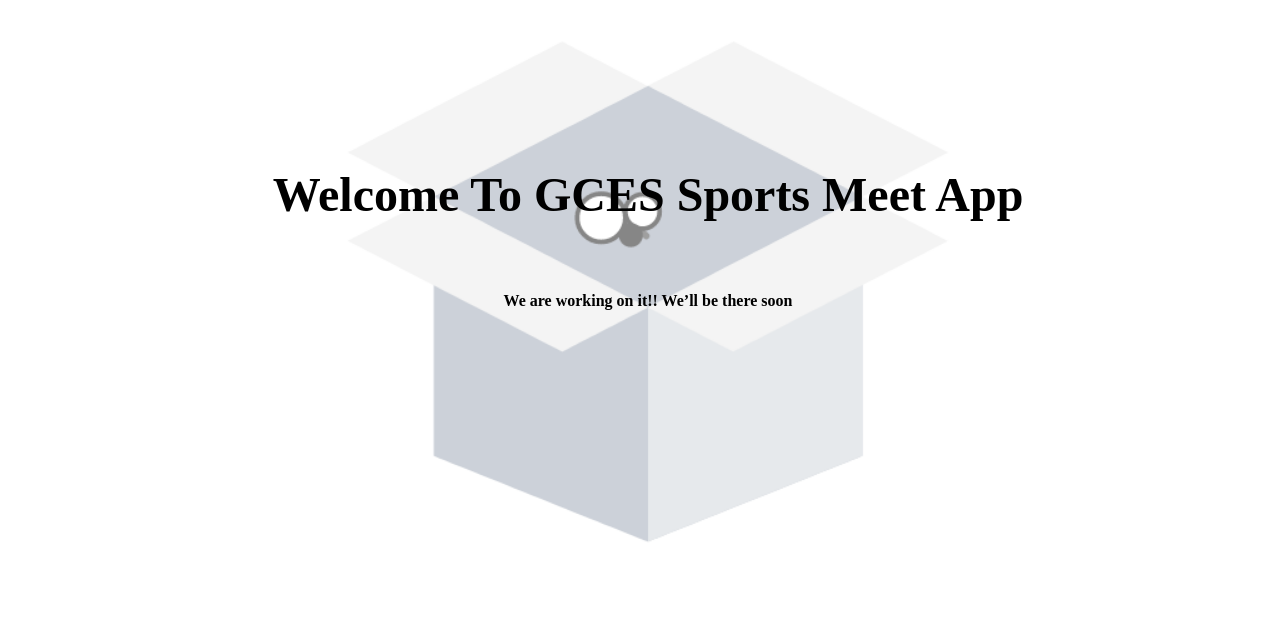
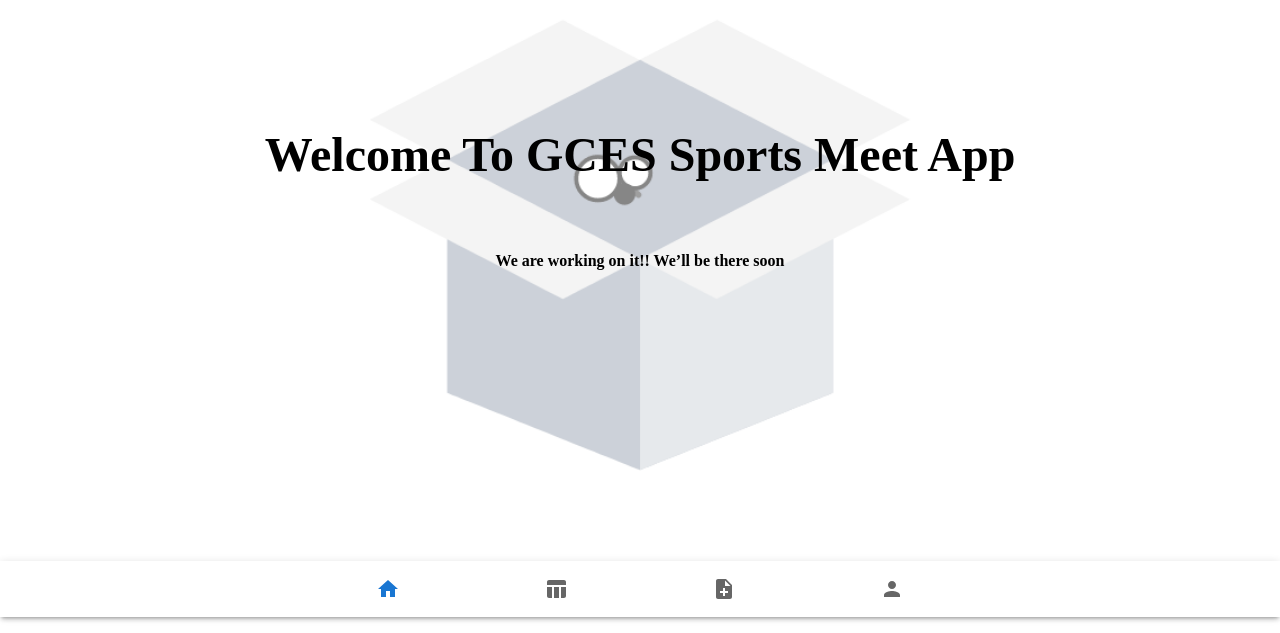
Before and after one commit to Minify-It-services/sports-meet-app, a React (Create React App) app: page / in a window 1280 px wide. Shown: the part 183-816 px from the top of the page. Built offline with nearby package versions, Linux system fonts and the light colour scheme.

Commit message:
adding navbar

```diff
--- /dev/null
+++ b/src/components/Navbar.jsx
@@ -0,0 +1,36 @@
+import * as React from 'react';
+import { useNavigate } from 'react-router-dom';
+
+import BottomNavigation from '@mui/material/BottomNavigation';
+import BottomNavigationAction from '@mui/material/BottomNavigationAction';
+import Paper from '@mui/material/Paper';
+
+// icons
+import HomeIcon from '@mui/icons-material/Home';
+import TableChartIcon from '@mui/icons-material/TableChart';
+import NoteAddIcon from '@mui/icons-material/NoteAdd';
+import PersonIcon from '@mui/icons-material/Person';
+
+export const Navbar = () => {
+
+    const navigate = useNavigate();
+
+    const [value, setValue] = React.useState('home');
+
+    const handleChange = (event, newValue) => {
+        setValue(newValue);
+    };
+
+    return (
+        <Paper sx={{ position: 'fixed', bottom: 0, left: 0, right: 0 }} elevation={3}>
+            <BottomNavigation sx={{ width:'100%' }} value={value} onChange={handleChange}>
+                <BottomNavigationAction value="home" icon={<HomeIcon />}/>
+                <BottomNavigationAction value="fixtures" icon={<TableChartIcon />}/>
+                <BottomNavigationAction value="register" icon={<NoteAddIcon />}/>
+                <BottomNavigationAction value="login" icon={<PersonIcon />} onClick={() => {navigate('/login')}} />
+            </BottomNavigation>
+        </Paper>
+    );
+}
+
+export default Navbar
--- a/src/pages/Home.jsx
+++ b/src/pages/Home.jsx
@@ -1,12 +1,16 @@
 import React from 'react';
+
+// components
+import Navbar from '../components/Navbar';
 
 const Home = () => {
     return (
+        <>
             <div className="homeBackground"
                 style={{
                 backgroundImage: "url(/images/home-bg.gif)",
-            height:"100vh",
-            width:"100vw",
+                height:"90vh",
+                width:"100%",
                 backgroundPosition:"center",
                 backgroundRepeat:"no-repeat",
                 backgroundSize:"contain",
@@ -14,8 +18,7 @@ const Home = () => {
                 flexDirection:"column",
                 alignItems:"center",
                 justifyContent:"center",
-                }}
-            >
+                }}>
                     <div className="bgText"
                         style={{
                         display:"flex",
@@ -23,12 +26,13 @@ const Home = () => {
                         alignItems:"center",
                         justifyContent:"center",
                         textAlign:"center",
-                }}
-            >
+                        }}>
                         <h3 style={{fontSize:"3rem"}}>Welcome To GCES Sports Meet App </h3>
                         <h4>We are working on it!! We’ll be there soon</h4>
                     </div>
             </div>
+            <Navbar></Navbar>
+        </>
     )
 }
 
--- a/src/pages/PhoneRegister.jsx
+++ b/src/pages/PhoneRegister.jsx
@@ -1,11 +1,11 @@
 import * as React from 'react'
+import {Link} from 'react-router-dom';
 import TextField from '@mui/material/TextField';
 import Box  from '@mui/system/Box';
 import Typography from '@mui/material/Typography';
 import Button from '@mui/material/Button';
 import Container from '@mui/material/Container';
 import NavigateNextIcon from '@mui/icons-material/NavigateNext';
-import {Link} from 'react-router-dom';
 
 function PhoneRegister() {
     return (
```
Lines whose indentation alone changed are shown as unchanged.
